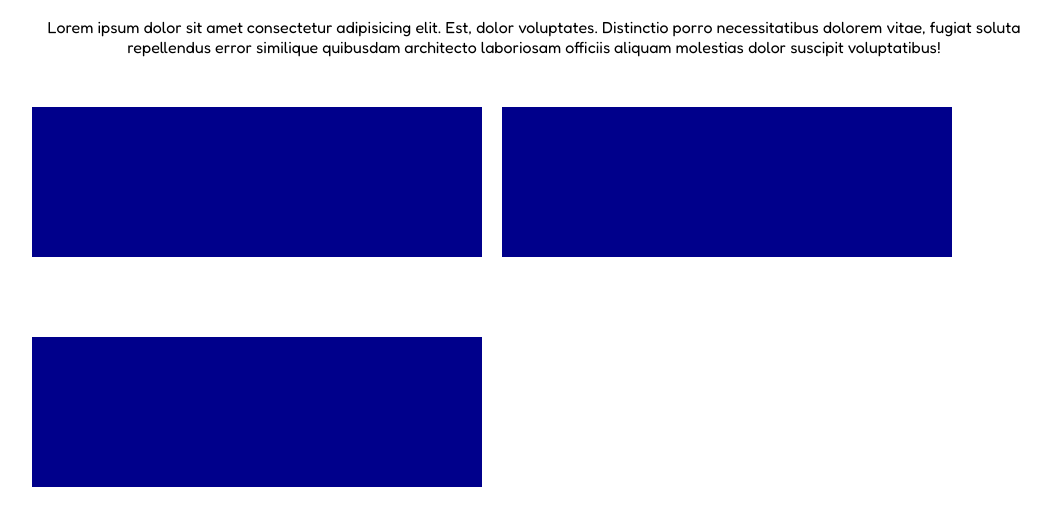
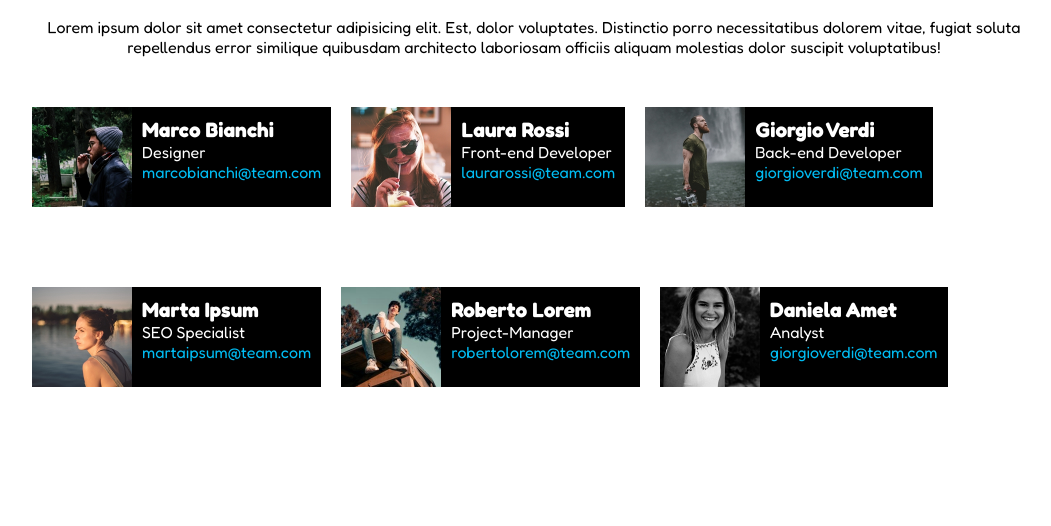
Before and after one commit to Pirisinu/html-css-float-cards, a plain HTML site: page index.html in a window 1280 px wide. Shown: the part 62-588 px from the top of the page, without its empty margins (106-1157 px from the left). Drawn offline with Linux system fonts and the light colour scheme.

Commit message:
compilazione card, ancora da completare

```diff
--- a/css/style.css
+++ b/css/style.css
@@ -4,6 +4,7 @@
   box-sizing: border-box;
   font-family: 'Fredoka', sans-serif;
 }
+/* header */
 header h1{
   text-align: center;
   color: #E53170;
@@ -13,16 +14,44 @@ section p{
   text-align: center;
   margin: 10px;
 }
+/* Main */
 .container{
   width: 80%;
   margin: auto;
 }
 .card{
-  width: 450px;
-  height: 150px;
   margin: 40px 10px;
-  background-color: darkblue;
+  background-color: black;
+  color: white;
+}
+img{
+  height: 100px;
+  width: 100px;
 }
 .float-left{
   float: left;
 }
+.dati-persona{
+  width: calc(100% - 100px);
+  padding: 10px;
+}
+.nome{
+  font-weight: 800;
+  font-size: 1.3rem;
+}
+.lavoro{
+
+
+}
+.email{
+  text-decoration: none;
+  color: #00BDF3;
+}
+.email:hover{
+  color: white;
+  background-color: #00BDF3;
+  border-radius: 5px;
+}
+.dati-persona p, a{
+  width: 100%;
+}
--- a/index.html
+++ b/index.html
@@ -22,9 +22,54 @@
     </section>
 <!-- Cards Float -->
     <main>
-      <div class="card float-left"></div>
-      <div class="card float-left"></div>
-      <div class="card float-left"></div>
+      <div class="card float-left">
+        <img class="float-left" src="img/male1.png" alt="Male 1">
+        <div class="dati-persona float-left">
+          <p class="nome">Marco Bianchi</p>
+          <p class="lavoro">Designer</p>
+          <a class="email" href="#">marcobianchi@team.com</a>
+        </div>
+      </div>
+      <div class="card float-left">
+        <img class="float-left" src="img/female1.png" alt="Male 1">
+        <div class="dati-persona float-left">
+          <p class="nome">Laura Rossi</p>
+          <p class="lavoro">Front-end Developer</p>
+          <a class="email" href="#">laurarossi@team.com</a>
+        </div>
+      </div>
+      <div class="card float-left">
+        <img class="float-left" src="img/male2.png" alt="Male 1">
+        <div class="dati-persona float-left">
+          <p class="nome">Giorgio Verdi</p>
+          <p class="lavoro">Back-end Developer</p>
+          <a class="email" href="#">giorgioverdi@team.com</a>
+        </div>
+      </div>
+      <div class="card float-left">
+        <img class="float-left" src="img/female2.png" alt="Female 1">
+        <div class="dati-persona float-left">
+          <p class="nome">Marta Ipsum</p>
+          <p class="lavoro">SEO Specialist</p>
+          <a class="email" href="#">martaipsum@team.com</a>
+        </div>
+      </div>
+      <div class="card float-left">
+        <img class="float-left" src="img/male3.png" alt="Female 2">
+        <div class="dati-persona float-left">
+          <p class="nome">Roberto Lorem</p>
+          <p class="lavoro">Project-Manager</p>
+          <a class="email" href="#">robertolorem@team.com</a>
+        </div>
+      </div>
+      <div class="card float-left">
+        <img class="float-left" src="img/female3.png" alt="Female 3">
+        <div class="dati-persona float-left">
+          <p class="nome">Daniela Amet</p>
+          <p class="lavoro">Analyst</p>
+          <a class="email" href="#">giorgioverdi@team.com</a>
+        </div>
+      </div>
     </main>
 
   </div>
```
